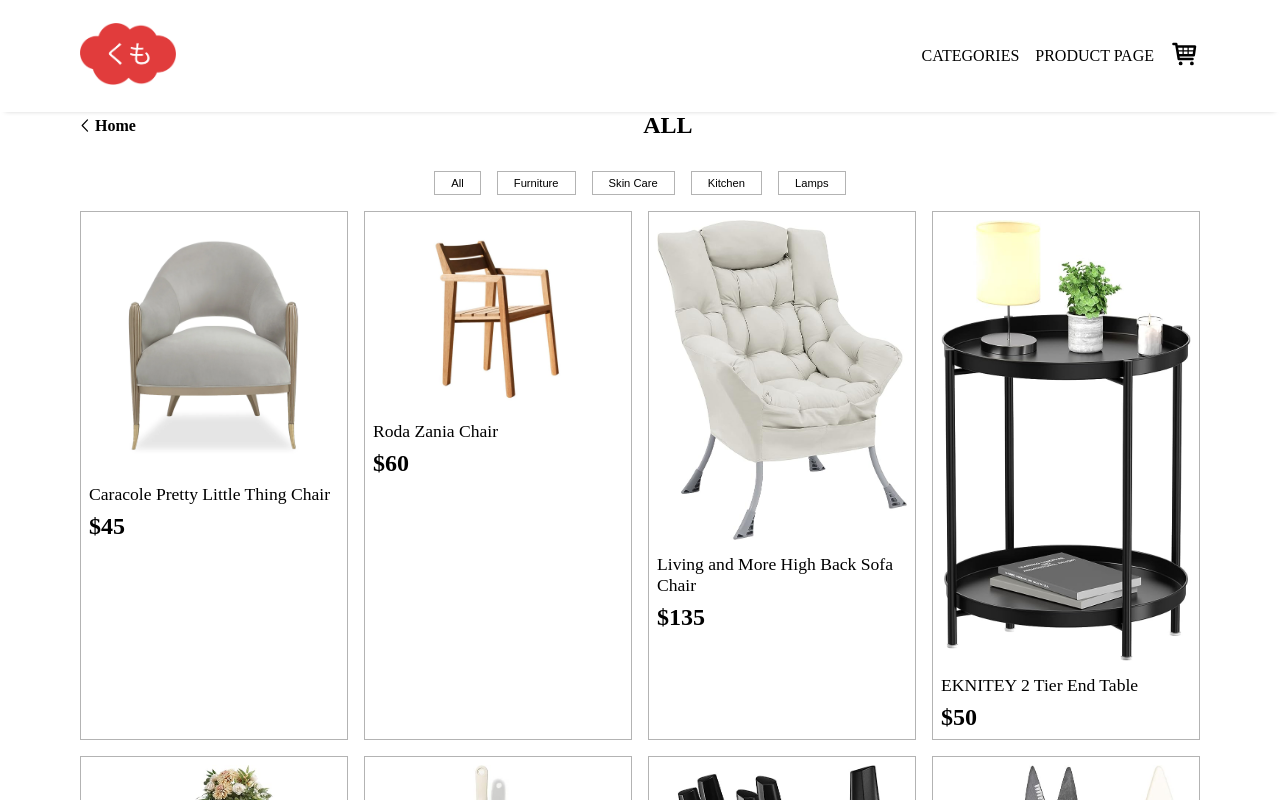
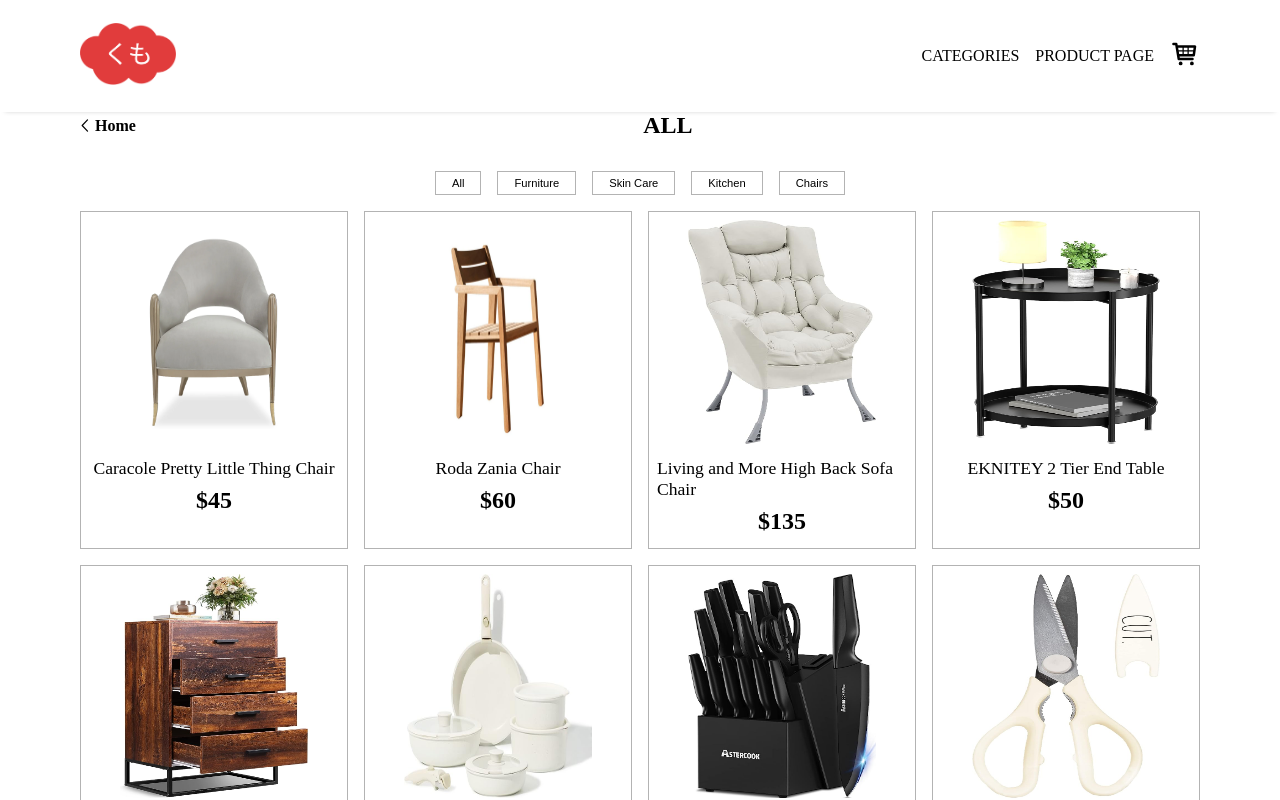
Before and after one commit to OnigiriKing/kumo-market, a React (Create React App) app: page /categories/all in a window 1280 px wide. Shown: the top 800 px of the page. Built offline with nearby package versions, Linux system fonts and the light colour scheme.

Commit message:
Categories fix

```diff
--- a/src/data/products.js
+++ b/src/data/products.js
@@ -1,4 +1,4 @@
-import acure from "./img/Acure.png"
+import acure from "./img/Acure.png";
 import astercook from "./img/Astercook.png";
 import caracole from "./img/Caracole.png";
 import carote from "./img/Carote.png";
@@ -15,63 +15,63 @@ const productList = {
   product1: {
     name: "Caracole Pretty Little Thing Chair",
     price: 45,
-    img:  caracole ,
-    type: "chair",
+    img: caracole,
+    type: "chairs",
     des: "",
   },
   product2: {
     name: "Roda Zania Chair",
     price: 60,
-    img:  roda ,
-    type: "chair",
+    img: roda,
+    type: "chairs",
     des: "",
   },
   product3: {
     name: "Living and More High Back Sofa Chair",
     price: 135,
-    img:  living ,
-    type: "chair",
+    img: living,
+    type: "chairs",
     des: "",
   },
   product4: {
     name: "EKNITEY 2 Tier End Table",
     price: 50,
-    img:  eknitey ,
+    img: eknitey,
     type: "furniture",
     des: "Perfect in any room! can be used as a side tables bedroom, coffee table in the living room, nightstand in the bedroom, casual table in the garden or patio, even an outdoor table or plant stand.",
   },
   product5: {
     name: "WLIVE Dresser for Bedroom with 4 Drawers",
     price: 89,
-    img:  wlive ,
+    img: wlive,
     type: "furniture",
     des: "",
   },
   product6: {
     name: "CAROTE 11pcs Pots and Pans Set",
     price: 20,
-    img:  carote ,
+    img: carote,
     type: "kitchen",
     des: "",
   },
   product7: {
     name: "Astercook Knife Set",
     price: 49,
-    img:  astercook ,
+    img: astercook,
     type: "kitchen",
     des: "",
   },
   product8: {
     name: "Rae Dunn Kitchen Scissors- Stainless Steel Kitchen Shears",
     price: 11,
-    img:  rae ,
+    img: rae,
     type: "kitchen",
     des: "",
   },
   product9: {
     name: "Neutrogena Acne Proofing",
     price: 75,
-    img:  neutrogena ,
+    img: neutrogena,
     type: "skin care",
     des: "Acne-fighting formula is oil-free and from Neutrogena, the #1 dermatologist recommended acne brand",
   },
--- a/src/pages/categories/Categories.jsx
+++ b/src/pages/categories/Categories.jsx
@@ -33,8 +33,8 @@ export default function Categories() {
             <Link to={"kitchen"}>
               <button onClick={() => setCategory("kitchen")}>Kitchen</button>
             </Link>
-            <Link to={"lamps"}>
-              <button onClick={() => setCategory("lamps")}>Lamps</button>
+            <Link to={"chairs"}>
+              <button onClick={() => setCategory("chairs")}>Chairs</button>
             </Link>
           </div>
         </div>
@@ -43,7 +43,7 @@ export default function Categories() {
           <Route path="/furniture" element={<Category type={category} />} />
           <Route path="/skin-care" element={<Category type={category} />} />
           <Route path="/kitchen" element={<Category type={category} />} />
-          <Route path="/lamps" element={<Category type={category} />} />
+          <Route path="/chairs" element={<Category type={category} />} />
         </Routes>
       </div>
     </div>
--- a/src/styles/global/_settings.scss
+++ b/src/styles/global/_settings.scss
@@ -34,18 +34,22 @@ a {
   border: 1.5px solid #0000004c;
   transition: all 0.2s ease-in-out;
   padding: 0.5rem;
+  height: 20rem;
+  align-items: center;
 
   &:hover {
     border-color: #000000;
   }
 
   img {
-    width: 100%;
+    width: 75%;
+    height: 70%;
     margin-bottom: 0.4rem;
   }
 
   h3 {
     font-size: $mediumFont;
+
   }
 }
 
```
Also changed, not shown: src/dist/style.css, 1 other file (tests, documents, lock files or other folders).
